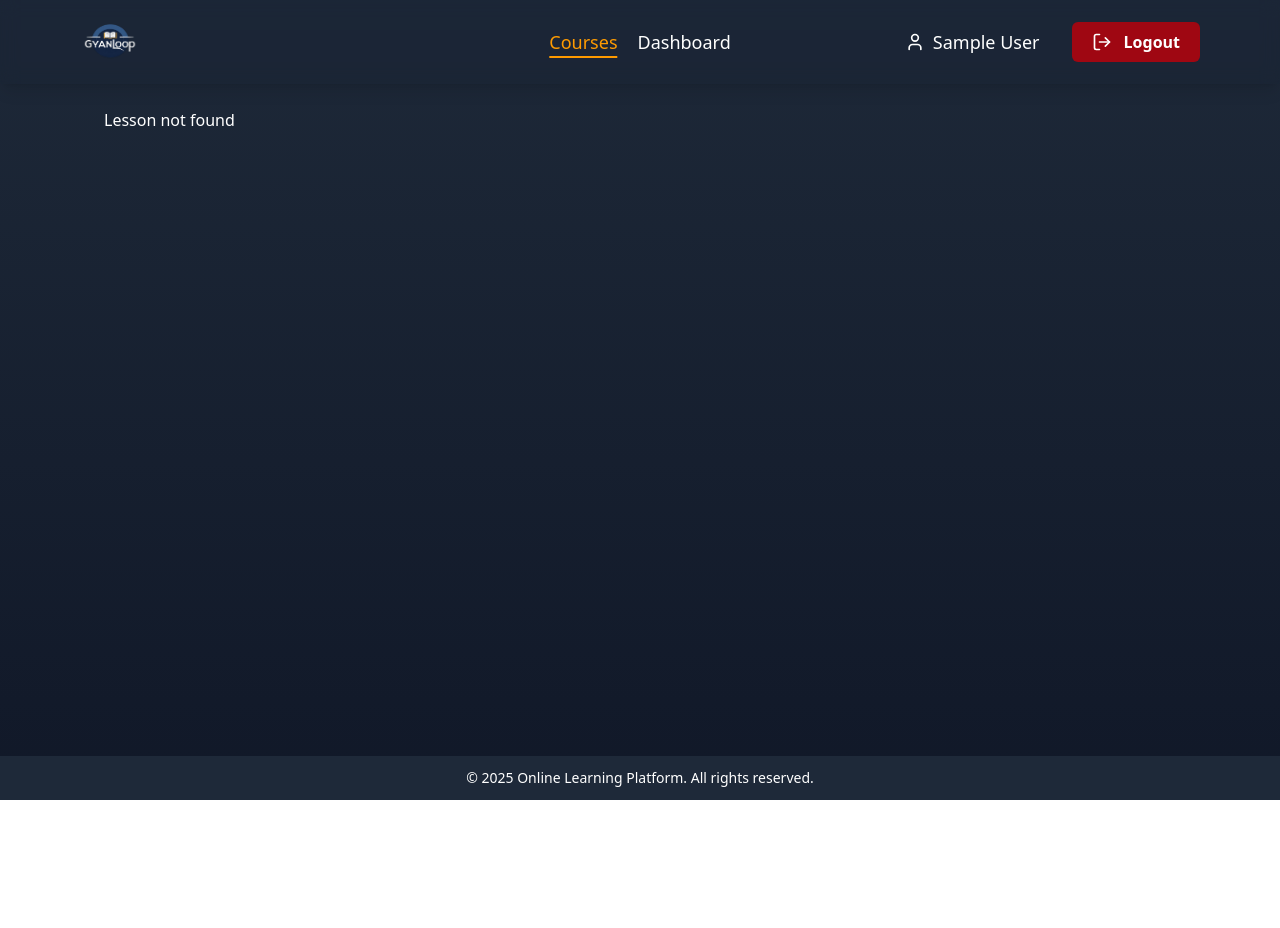
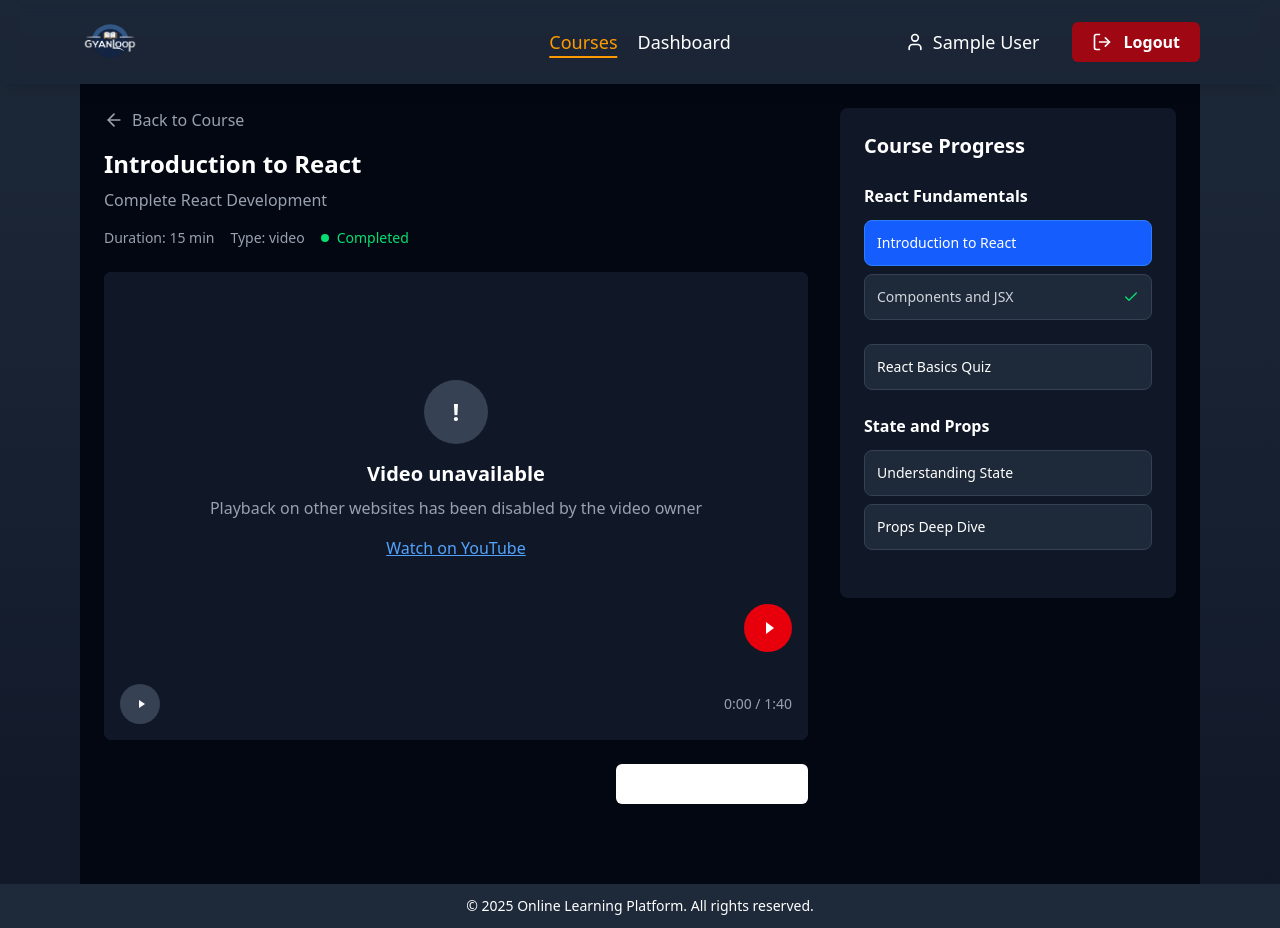
Before and after one commit to AyushDeuja/GyanLoop-E-Learning-Platform, a React (Vite) app: page /courses/1/lessons in a window 1280 px wide. Before the commit this address had no page. Before the commit the page ends 800 px from the top, so only its background shows below. Built offline with nearby package versions, Linux system fonts and the light colour scheme; sample sign-in values are in the browser's storage.

Commit message:
basic ui of lessons done

```diff
--- a/src/components/CourseProgress.jsx
+++ b/src/components/CourseProgress.jsx
@@ -1,29 +1,30 @@
+import React from "react";
 import { Check } from "lucide-react";
 
 const ProgressSection = ({ title, lessons }) => {
   return (
     <div className="mb-6">
-      {title && <h3 className="text-white font-semibold mb-3">{title}</h3>}
+      <h3 className="text-white font-semibold mb-3">{title}</h3>
       <div className="space-y-2">
         {lessons.map((lesson, index) => (
           <div
             key={index}
             className={`p-3 rounded-lg flex items-center justify-between cursor-pointer transition-colors ${
-              lesson.isCompleted
+              lesson.completed
                 ? "bg-gray-800 border border-gray-700"
+                : lesson.title === "Introduction to React"
+                ? "bg-blue-600 border border-blue-500"
                 : "bg-gray-800 hover:bg-gray-700 border border-gray-700"
             }`}
           >
             <span
               className={`text-sm ${
-                lesson.isCompleted ? "text-gray-300" : "text-white"
+                lesson.completed ? "text-gray-300" : "text-white"
               }`}
             >
               {lesson.title}
             </span>
-            {lesson.isCompleted && (
-              <Check size={16} className="text-green-400" />
-            )}
+            {lesson.completed && <Check size={16} className="text-green-400" />}
           </div>
         ))}
       </div>
@@ -31,17 +32,29 @@ const ProgressSection = ({ title, lessons }) => {
   );
 };
 
-const CourseProgress = ({ modules }) => {
+const CourseProgress = () => {
+  const fundamentalsLessons = [
+    { title: "Introduction to React", completed: false },
+    { title: "Components and JSX", completed: true },
+  ];
+
+  const quizLessons = [{ title: "React Basics Quiz", completed: false }];
+
+  const stateAndPropsLessons = [
+    { title: "Understanding State", completed: false },
+    { title: "Props Deep Dive", completed: false },
+  ];
+
   return (
     <div className="bg-gray-900 p-6 rounded-lg h-fit">
       <h2 className="text-white text-xl font-bold mb-6">Course Progress</h2>
-      {modules.map((module) => (
-        <ProgressSection
-          key={module.id}
-          title={module.title}
-          lessons={module.lessons}
-        />
-      ))}
+
+      <ProgressSection
+        title="React Fundamentals"
+        lessons={fundamentalsLessons}
+      />
+      <ProgressSection title="" lessons={quizLessons} />
+      <ProgressSection title="State and Props" lessons={stateAndPropsLessons} />
     </div>
   );
 };
--- a/src/components/VideoPlayer.jsx
+++ b/src/components/VideoPlayer.jsx
@@ -1,5 +1,4 @@
-const VideoPlayer = ({ videoUrl }) => {
-  if (!videoUrl)
+const VideoPlayer = () => {
   return (
     <div className="bg-gray-800 rounded-lg overflow-hidden">
       <div className="aspect-video bg-gray-900 flex items-center justify-center relative">
@@ -17,21 +16,16 @@ const VideoPlayer = ({ videoUrl }) => {
             Watch on YouTube
           </button>
         </div>
+        <button className="absolute bottom-4 right-4 w-12 h-12 bg-red-600 rounded-full flex items-center justify-center hover:bg-red-700 transition-colors">
+          <div className="w-0 h-0 border-l-[8px] border-l-white border-t-[6px] border-t-transparent border-b-[6px] border-b-transparent ml-1"></div>
+        </button>
       </div>
+      <div className="bg-gray-900 p-4 flex items-center justify-between">
+        <button className="w-10 h-10 bg-gray-700 rounded-full flex items-center justify-center hover:bg-gray-600 transition-colors">
+          <div className="w-0 h-0 border-l-[6px] border-l-white border-t-[4px] border-t-transparent border-b-[4px] border-b-transparent ml-1"></div>
+        </button>
+        <span className="text-gray-400 text-sm">0:00 / 1:40</span>
       </div>
-    );
-
-  return (
-    <div className="aspect-video">
-      <iframe
-        width="100%"
-        height="100%"
-        src={videoUrl}
-        title="Lesson Video"
-        frameBorder="0"
-        allowFullScreen
-        className="rounded-lg"
-      ></iframe>
     </div>
   );
 };
--- a/src/pages/LessonPage.jsx
+++ b/src/pages/LessonPage.jsx
@@ -1,34 +1,58 @@
-import React from "react";
-import { useParams } from "react-router";
-import { mockCourses } from "../helpers/mockCourses";
 import VideoPlayer from "../components/VideoPlayer";
 import CourseProgress from "../components/CourseProgress";
+import CustomButton from "../components/CustomButton";
+import { ArrowLeft, ArrowRight } from "lucide-react";
 
 const LessonPage = () => {
-  const { courseId, lessonId } = useParams();
-
-  const course = mockCourses.find((c) => c.id === courseId);
-  const module = course?.modules.find((m) =>
-    m.lessons.some((l) => l.id === lessonId)
-  );
-  const lesson = module?.lessons.find((l) => l.id === lessonId);
-
-  if (!course || !module || !lesson)
-    return <div className="text-white p-6">Lesson not found</div>;
-
   return (
     <div className="min-h-screen bg-gray-950 text-white">
-      <div className="max-w-7xl mx-auto p-6 grid grid-cols-1 lg:grid-cols-3 gap-8">
-        {/* Main Content */}
-        <div className="lg:col-span-2">
-          <h1 className="text-2xl font-bold mb-2">{lesson.title}</h1>
-          <p className="text-gray-400 mb-4">{course.title}</p>
-          <VideoPlayer videoUrl={lesson.videoUrl} />
-        </div>
+      <div className="max-w-7xl mx-auto p-6">
+        <div className="grid grid-cols-1 lg:grid-cols-3 gap-8">
+          {/* Main Content */}
+          <div className="lg:col-span-2">
+            {/* Lesson Header */}
+            <div className="mb-6">
+              <button className="flex items-center gap-2 text-gray-400 hover:text-white transition-colors mb-4">
+                <ArrowLeft size={20} />
+                <span>Back to Course</span>
+              </button>
 
-        {/* Sidebar */}
-        <div className="lg:col-span-1">
-          <CourseProgress modules={course.modules} />
+              <div>
+                <h1 className="text-white text-2xl font-bold mb-2">
+                  Introduction to React
+                </h1>
+                <p className="text-gray-400 mb-4">Complete React Development</p>
+
+                <div className="flex items-center gap-4 text-sm text-gray-400">
+                  <span>Duration: 15 min</span>
+                  <span>Type: video</span>
+                  <div className="flex items-center gap-2">
+                    <div className="w-2 h-2 bg-green-400 rounded-full"></div>
+                    <span className="text-green-400">Completed</span>
+                  </div>
+                </div>
+              </div>
+            </div>
+
+            <VideoPlayer />
+
+            {/* Lesson Navigation */}
+            <div className="mt-6 flex justify-end">
+              <div className="w-48">
+                <CustomButton
+                  label="Next Lesson"
+                  buttonIcon={<ArrowRight size={16} />}
+                  className="bg-white text-gray-900 hover:bg-gray-100"
+                  onClick={() => console.log("Next lesson clicked")}
+                />
+              </div>
+            </div>
+          </div>
+
+          {/* Sidebar */}
+          <div className="lg:col-span-1">
+            <CourseProgress />
+          </div>
         </div>
       </div>
     </div>
```
Lines whose indentation alone changed are shown as unchanged.
